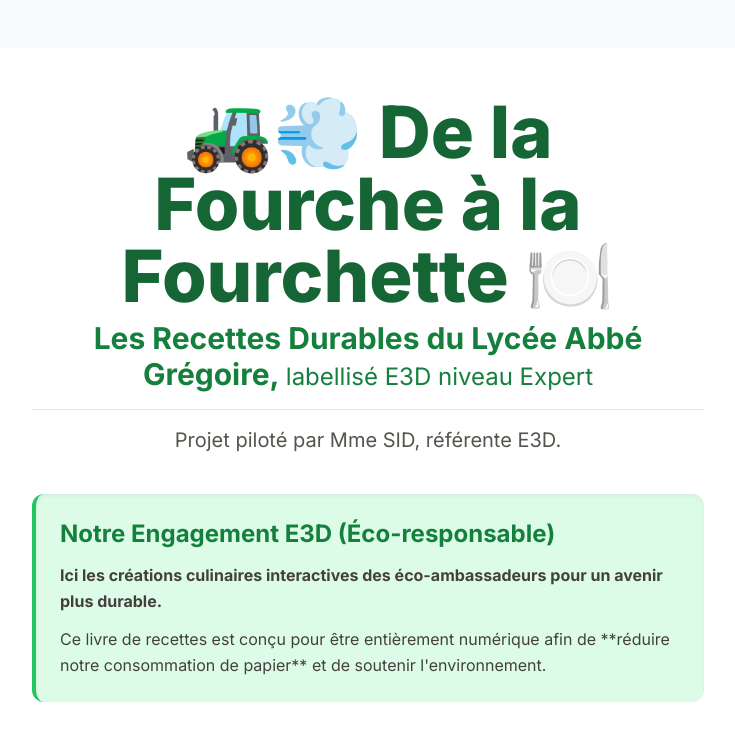
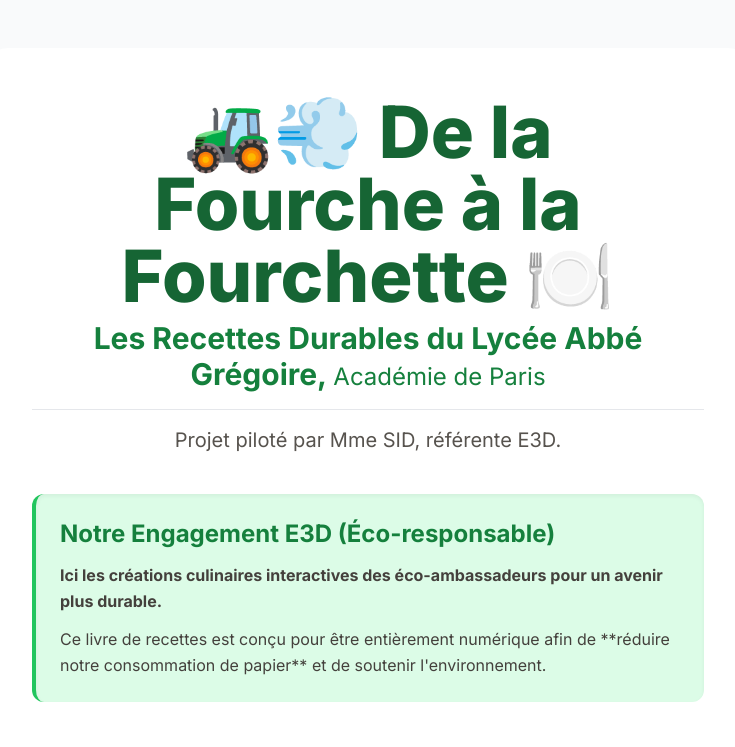
Before and after one commit to greenletterabg-maker/Livre-Recettes-E3D, a plain HTML site: page index.html in a window 1280 px wide. Shown: the top 747 px of the page, without its empty margins (272-1007 px from the left). Drawn offline with nearby package versions, Linux system fonts and the light colour scheme.

Commit message:
index.html

```diff
--- a/index.html
+++ b/index.html
@@ -36,7 +36,7 @@
                 <!-- SOUS-TITRE AVEC LABELLISATION E3D EXPERT (taille réduite) -->
                 <span class="text-2xl sm:text-3xl font-semibold text-green-700 block mt-2">
                     Les Recettes Durables du Lycée Abbé Grégoire,
-                    <span class="text-xl sm:text-2xl font-normal">labellisé E3D niveau Expert</span>
+                    <span class="text-xl sm:text-2xl font-normal">Académie de Paris</span>
                 </span>
             </h1>
             <!-- PARAGRAPHE PROJET -->
```
